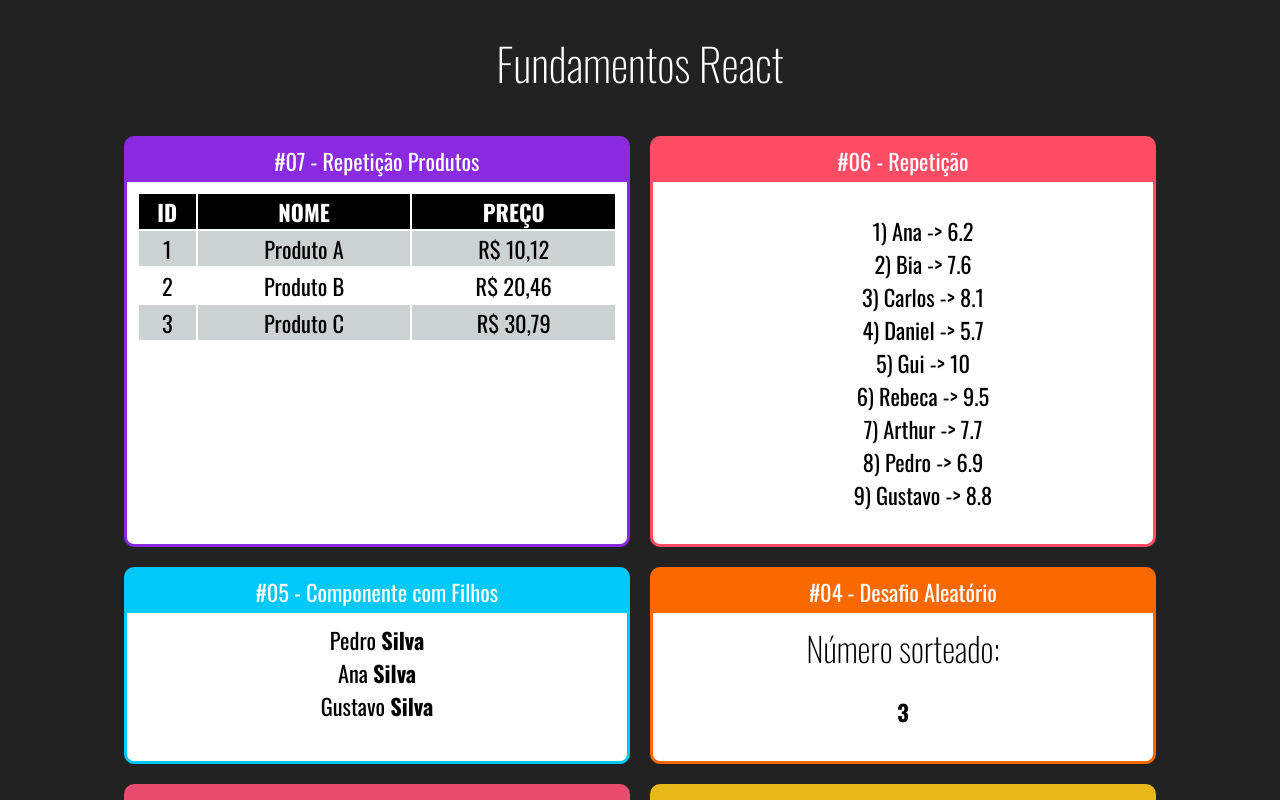
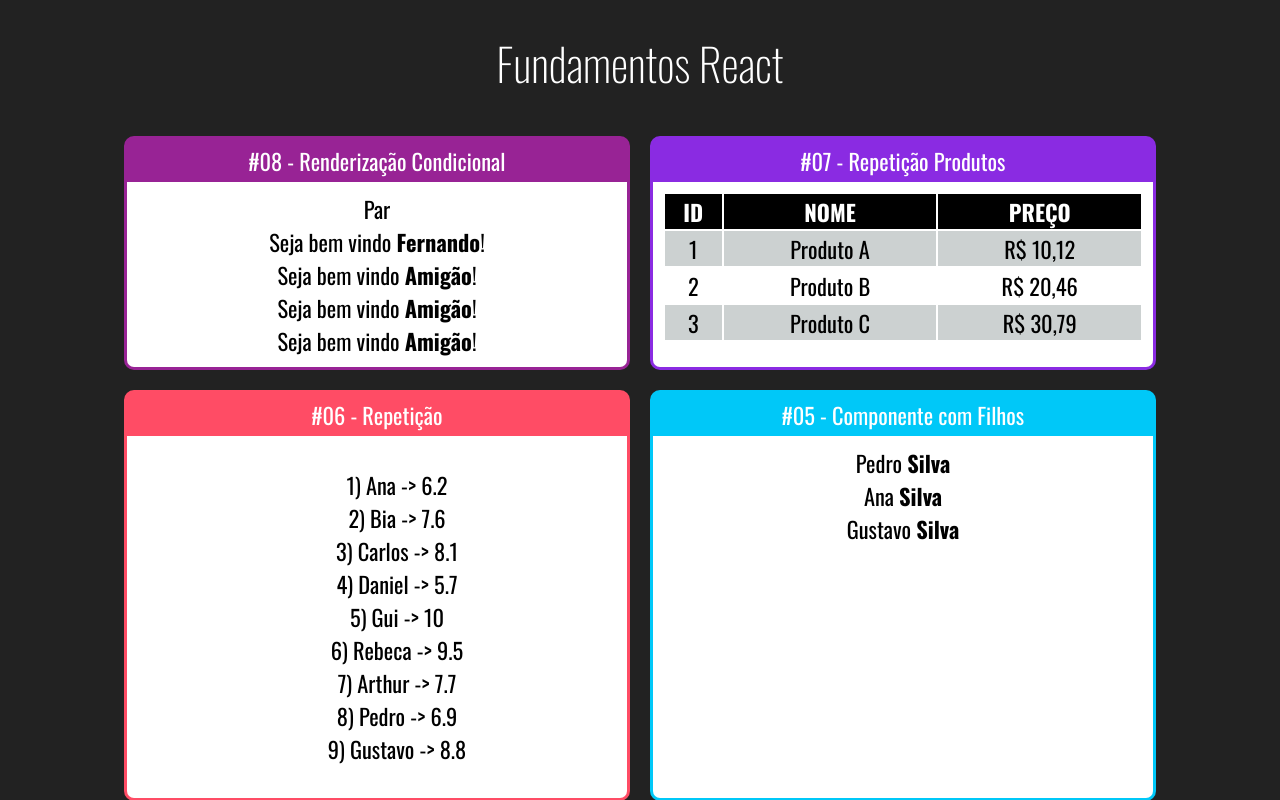
Before and after one commit to pedrohsbatista/Fundamentos-React, a React (Create React App) app: page / in a window 1280 px wide. Shown: the top 800 px of the page. Built offline with nearby package versions, Linux system fonts and the light colour scheme.

Commit message:
Renderização condicional

```diff
--- a/src/App.jsx
+++ b/src/App.jsx
@@ -1,6 +1,8 @@
 import './App.css';
 import React from 'react'
 
+import UsuarioInfo from './components/condicional/UsuarioInfo';
+import ParOuImpar from './components/condicional/ParOuImpar';
 import TabelaProdutos from './components/repeticao/TabelaProdutos';
 import ListaAlunos from './components/repeticao/ListaAlunos';
 import Familia from './components/basicos/Familia'
@@ -32,6 +34,13 @@
         <h1>Fundamentos React</h1>
 
         <div className="Cards">
+            <Card titulo="#08 - Renderização Condicional" color="#982395">
+                <ParOuImpar numero={4}/>
+                <UsuarioInfo usuario={{ nome: "Fernando" }} />
+                <UsuarioInfo usuario={{ email: "fer@email.com" }} />
+                <UsuarioInfo usuario={{ }} />
+                <UsuarioInfo />
+            </Card>
             <Card titulo="#07 - Repetição Produtos" color="#8A2BE2">
                 <TabelaProdutos />
             </Card>
@@ -51,7 +60,7 @@
             <Card titulo="#03 - Fragmento" color="#E94C6F">
                 <Fragmento />
             </Card>
-            <Card titulo="#02 -Com Parâmetro" color="#E8B71A">
+            <Card titulo="#02 - Com Parâmetro" color="#E8B71A">
                 <ComParametro
                         titulo="Situação do Aluno"
                         aluno="Pedro Silva"
--- /dev/null
+++ b/src/components/condicional/If.js
@@ -0,0 +1,8 @@
+export default props => {
+   if (props.test)    {
+       console.log(props.children)
+       return props.children
+   } else {
+       return false;
+   }
+}
--- /dev/null
+++ b/src/components/condicional/ParOuImpar.jsx
@@ -0,0 +1,18 @@
+import React from 'react'
+
+export default props => {
+    const isPar = props.numero % 2 === 0;
+    return (
+        <div>
+            {isPar
+                ? <span>
+                    Par
+                  </span>
+                : <span>
+                    Ímpar
+                  </span>
+            }
+
+        </div>
+    )
+}
--- /dev/null
+++ b/src/components/condicional/UsuarioInfo.jsx
@@ -0,0 +1,16 @@
+import React from "react";
+import If from './If';
+
+export default props => {
+    const usuario = props.usuario || {}
+    return (
+        <div>
+            <If test={usuario && usuario.nome}>
+                Seja bem vindo <strong>{ usuario.nome }</strong>!
+            </If>
+            <If test={!usuario || !usuario.nome}>
+                Seja bem vindo <strong>Amigão</strong>!
+            </If>
+        </div>
+    )
+}
--- a/src/components/repeticao/TabelaProdutos.jsx
+++ b/src/components/repeticao/TabelaProdutos.jsx
@@ -5,7 +5,7 @@
 export default props => {
     function getProdutos(){
         return produtos.map((produto, i) => {
-            return  <tr key={produto.id} className={i % 2 == 0 ? 'Par' : ''}>
+            return  <tr key={produto.id} className={i % 2 === 0 ? 'Par' : ''}>
                          <td>{produto.id}</td>
                          <td>{produto.nome}</td>
                          <td>R$ {produto.preco.toFixed(2).replace('.', ',')}</td>
```
